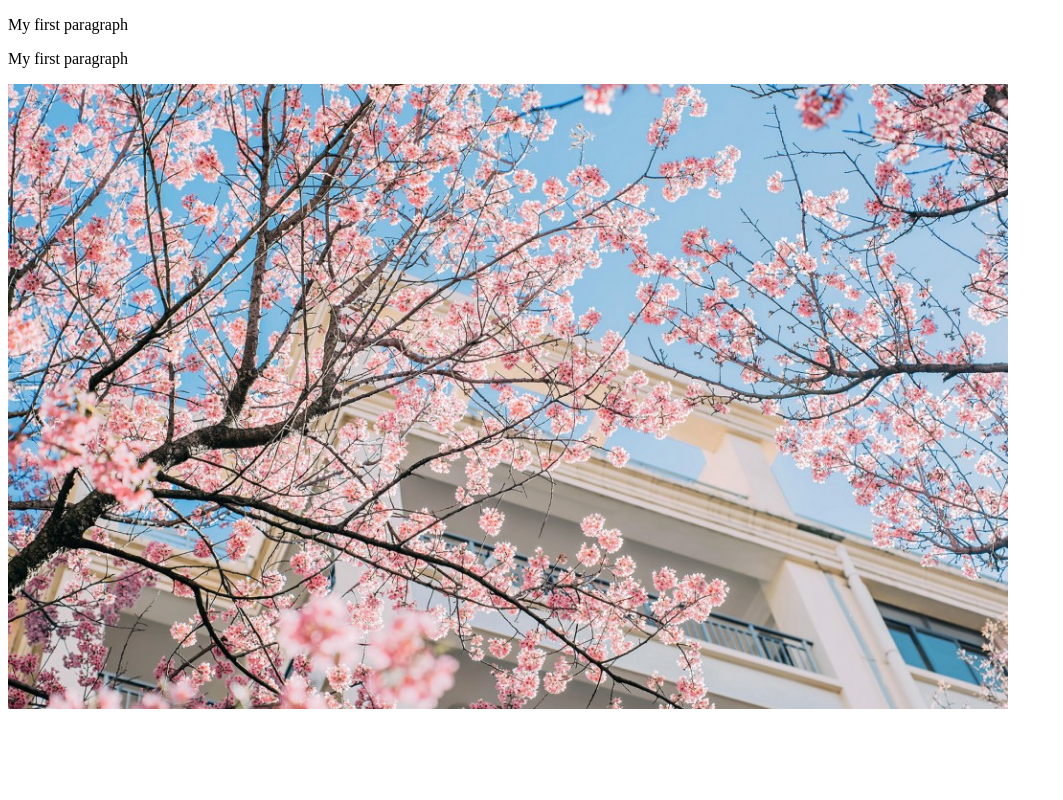
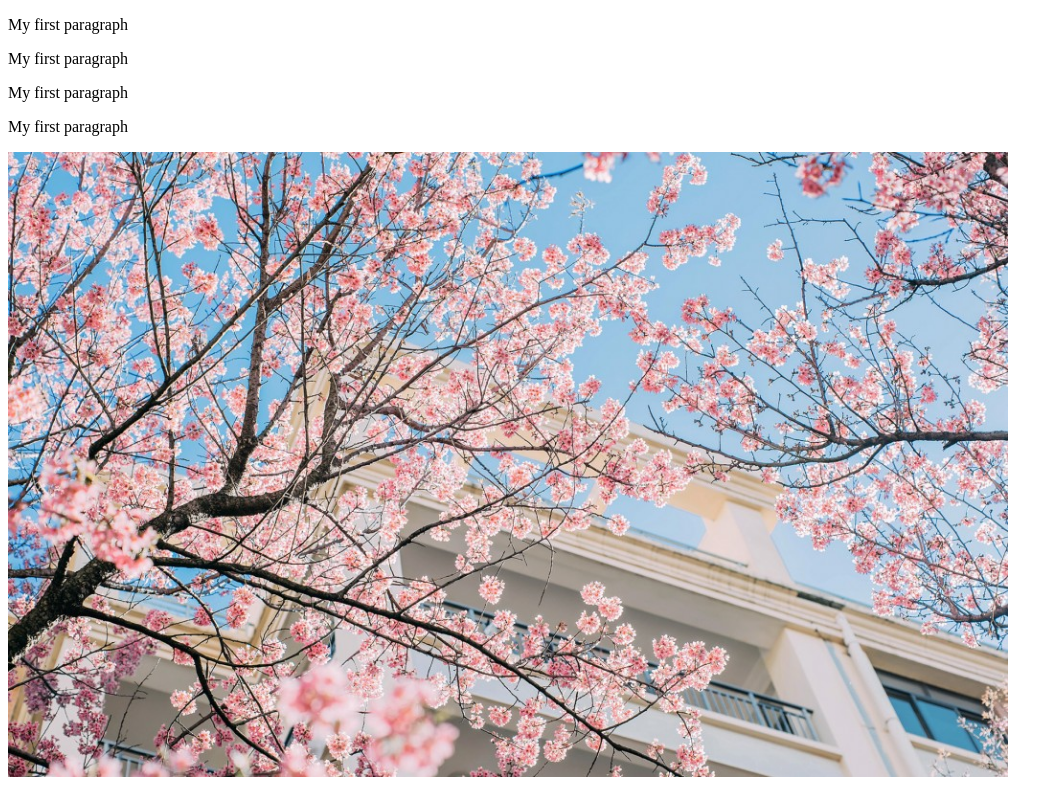
Before and after one commit to KittyHuongCheeShin/PROJECT1, a plain HTML site: page week2/index.html in a window 1280 px wide. Shown: the whole page, without its empty margins (0-1063 px from the left). Drawn offline with Linux system fonts and the light colour scheme.

Commit message:
added 2 paragraph

```diff
--- a/week2/index.html
+++ b/week2/index.html
@@ -8,6 +8,8 @@
 <body>
     <p>My first paragraph</p>
     <p>My first paragraph</p>
+    <p>My first paragraph</p>
+    <p>My first paragraph</p>
     <img src="images/7f71411fee_1044.jpg"
     width="1000"/>
 
```
